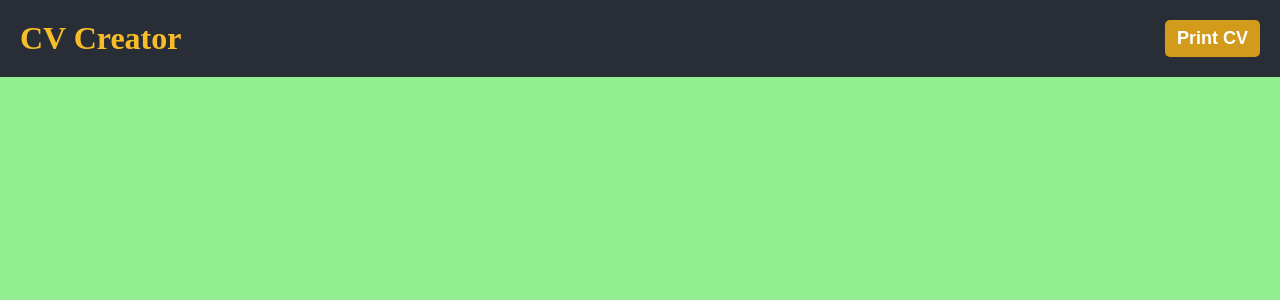
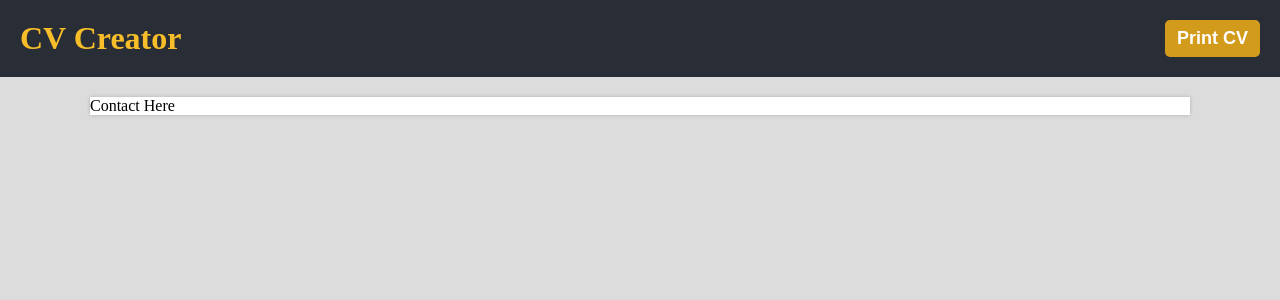
Before and after one commit to bst003/cv-project, a React (Create React App) app: page / in a window 1280 px wide. Shown: the top 300 px of the page. Built offline with nearby package versions, Linux system fonts and the light colour scheme.

Commit message:
Begin breaking project into smaller segments

```diff
--- a/src/App.jsx
+++ b/src/App.jsx
@@ -4,6 +4,7 @@ import React, { Component } from "react";
 // import uniqid from "uniqid";
 
 import Header from "./components/Header";
+import Resume from "./components/Resume";
 
 class App extends Component {
     constructor() {
@@ -18,6 +19,7 @@ class App extends Component {
         return (
             <div>
                 <Header />
+                <Resume />
             </div>
         );
     }
--- a/src/assets/scss/styles.scss
+++ b/src/assets/scss/styles.scss
@@ -8,13 +8,14 @@
     --dark-yellow: #d29b1c;
     --black: #292e36;
     --white: #fff;
+    --gray: rgb(220, 220, 220);
 
 }
 
 
 body{
     margin: 0px;
-    background-color: var(--green);
+    background-color: var(--gray);
 }
 
 .btn{
--- /dev/null
+++ b/src/components/Contact.jsx
@@ -0,0 +1,36 @@
+// Contact.jsx
+
+import "./Contact.scss";
+
+import React, { Component } from "react";
+
+/*
+
+How to edit?
+    separate edit box that appears on click?
+    Click edit and fields change into inputs and edit turns into save?
+
+State
+    Phone
+    Email
+
+*/
+
+class Contact extends Component {
+    // constructor(props) {
+    //     super(props);
+
+    //     // this.passDeleteTask = this.passDeleteTask.bind(this);
+    // }
+
+    //   passDeleteTask(dataKey) {
+    //     console.log(`reached overview with key: ${dataKey}`);
+    //     this.props.onDeleteTask(dataKey);
+    //   }
+
+    render() {
+        return <div>Contact Here</div>;
+    }
+}
+
+export default Contact;
--- /dev/null
+++ b/src/components/Resume.jsx
@@ -0,0 +1,21 @@
+// Contact.jsx
+
+import "./Resume.scss";
+
+import React, { Component } from "react";
+
+import Contact from "./Contact";
+
+class Resume extends Component {
+    render() {
+        return (
+            <div className="resume-contain">
+                <div className="resume">
+                    <Contact />
+                </div>
+            </div>
+        );
+    }
+}
+
+export default Resume;
--- /dev/null
+++ b/src/components/Resume.scss
@@ -0,0 +1,12 @@
+.resume-contain{
+    margin: 20px 0px 0px;
+    padding: 0px 20px 20px;
+}
+
+.resume{
+    margin: 0 auto;
+    max-width: 1100px;
+    width: 100%;
+    box-shadow: 0px 0px 4px rgba(0,0,0, .2);
+    background-color: var(--white);
+}
--- a/src/index.jsx
+++ b/src/index.jsx
@@ -20,6 +20,7 @@ Data
     - Positions and education would need to be arrays in the state, to allow for multiple options
 
     - 5 main sections split across two areas
+        - Section List
             1. Sidebar
                 - contact info (phone and email)
                 - skills
@@ -27,6 +28,9 @@ Data
                 - general info (name, position, bio)
                 - education
                 - work experience
+
+    - How far to bury state/props?
+        - handle by section?
 
 */
 
```
Also changed, not shown: src/components/Contact.scss (added). Lines whose indentation alone changed are shown as unchanged.
